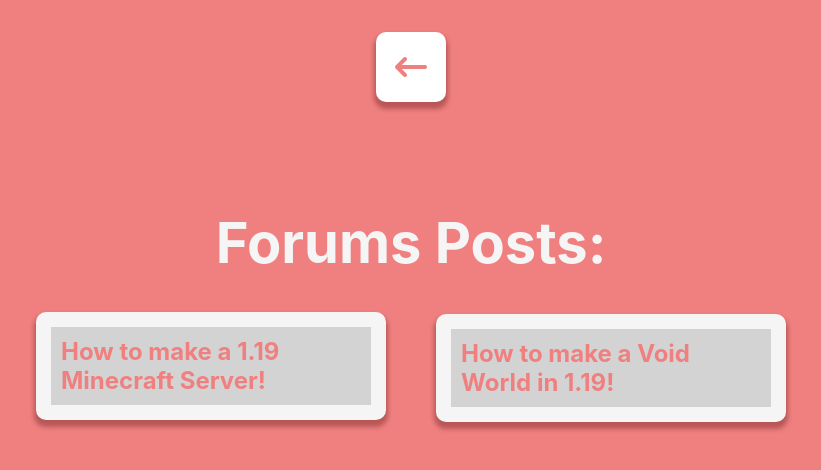
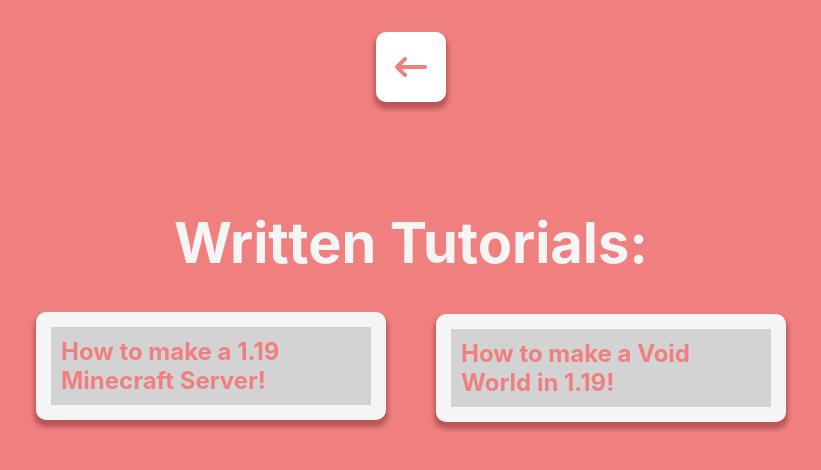
Before and after one commit to robertburdsall/highpurity.github.io, a plain HTML site: page tutorials/index.html in a window 1280 px wide. Shown: the whole page, without its empty margins (229-1050 px from the left). Drawn offline with Linux system fonts and the light colour scheme.

Commit message:
Changed "Forum Posts:" To "Written Tutorials"

```diff
--- a/tutorials/index.html
+++ b/tutorials/index.html
@@ -15,7 +15,7 @@
 
     <a href="/" class="button"><i class="fa-solid fa-arrow-left-long fa-2xl"></i></a>
 
-    <h1 id="ForumsTitle">Forums Posts:</h1>
+    <h1 id="ForumsTitle">Written Tutorials:</h1>
 
     <div class="forums">
         <a href="/tutorials/1.19/" style="color:transparent">
```
